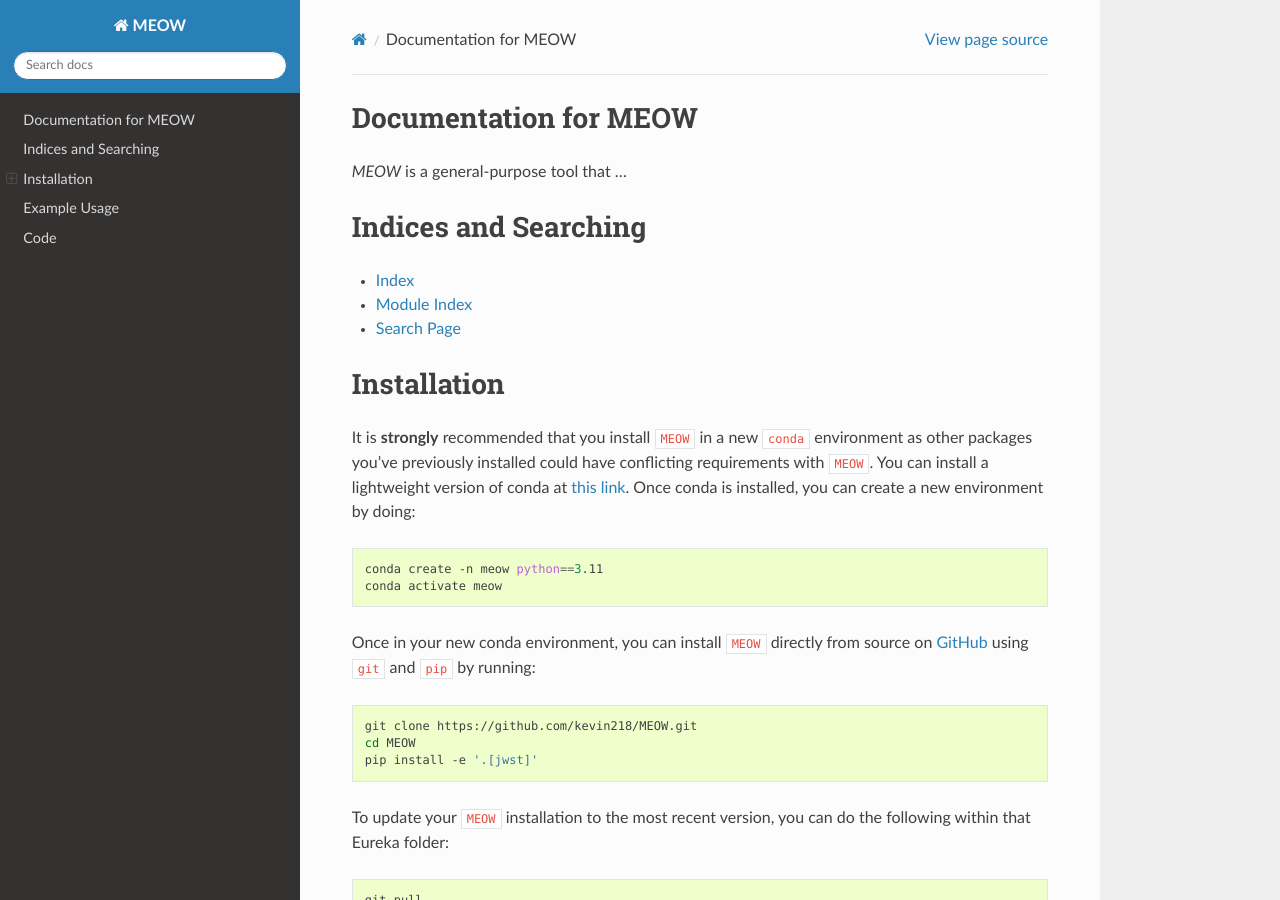
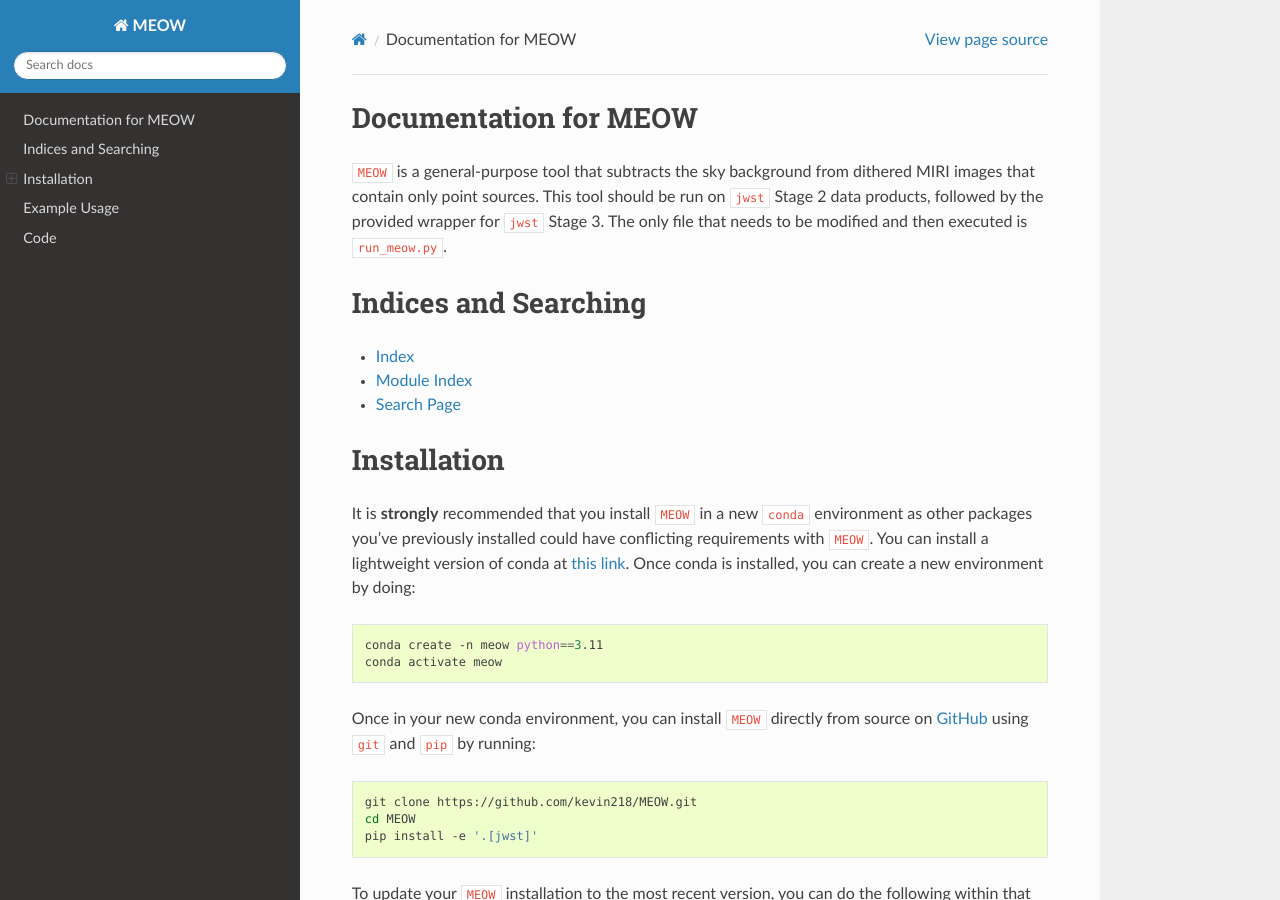
Before and after one commit to kevin218/Magic, a Sphinx documentation site: the page built from docs/source/index.rst, in a window 1280 px wide and 900 px high. Built offline with Sphinx 7.4.7 and the Read the Docs theme 2.0.0, drawn with Linux system fonts in a browser that asks for light colours.

Commit message:
Update ReadTheDocs

```diff
--- a/docs/source/index.rst
+++ b/docs/source/index.rst
@@ -7,7 +7,9 @@
    :maxdepth: 2
    :caption: Contents:
 
-`MEOW` is a general-purpose tool that ...
+``MEOW`` is a general-purpose tool that subtracts the sky background from dithered MIRI images that contain only point sources.
+This tool should be run on ``jwst`` Stage 2 data products, followed by the provided wrapper for ``jwst`` Stage 3.
+The only file that needs to be modified and then executed is ``run_meow.py``.
 
 
 Indices and Searching
```
